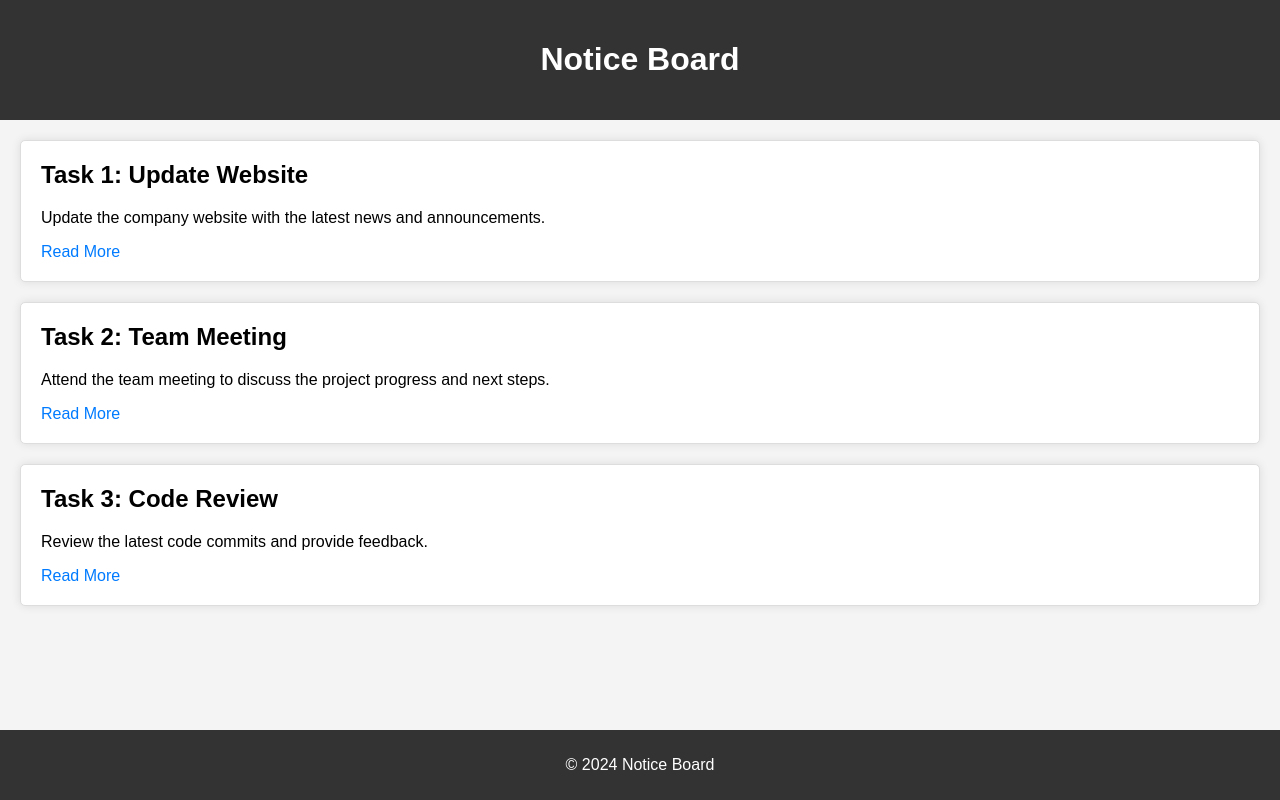
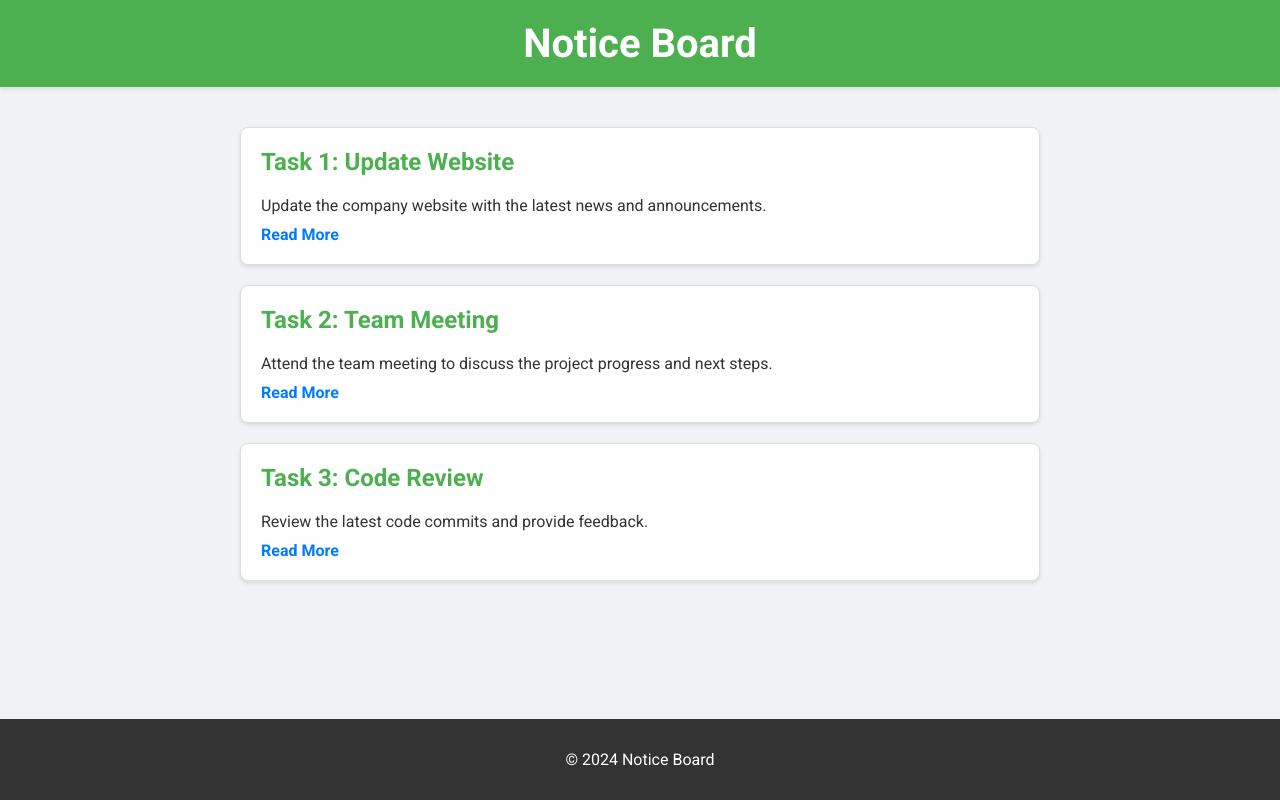
Before and after one commit to santanu360/ss-notice-board, a plain HTML site: page index.html in a window 1280 px wide. Drawn offline with Linux system fonts and the light colour scheme.

Commit message:
Update styles.css

```diff
--- a/styles.css
+++ b/styles.css
@@ -1,43 +1,65 @@
 /* styles.css */
 body {
-  font-family: Arial, sans-serif;
+  font-family: 'Roboto', sans-serif;
   margin: 0;
   padding: 0;
-  background-color: #f4f4f4;
+  background-color: #f0f2f5;
+  color: #333;
 }
 
 header {
-  background-color: #333;
+  background-color: #4CAF50;
   color: #fff;
   padding: 20px 0;
   text-align: center;
+  box-shadow: 0 2px 4px rgba(0, 0, 0, 0.1);
+}
+
+header h1 {
+  margin: 0;
+  font-size: 2.5em;
 }
 
 main {
-  margin: 20px;
+  max-width: 800px;
+  margin: 40px auto;
+  padding: 0 20px;
 }
 
 section#notices {
-  display: flex;
-  flex-direction: column;
+  display: grid;
+  grid-template-columns: 1fr;
   gap: 20px;
 }
 
 .notice {
   background-color: #fff;
   border: 1px solid #ddd;
-  border-radius: 5px;
+  border-radius: 8px;
   padding: 20px;
-  box-shadow: 0 0 10px rgba(0, 0, 0, 0.1);
+  box-shadow: 0 2px 4px rgba(0, 0, 0, 0.1);
+  transition: transform 0.3s, box-shadow 0.3s;
+}
+
+.notice:hover {
+  transform: translateY(-5px);
+  box-shadow: 0 4px 8px rgba(0, 0, 0, 0.2);
 }
 
 .notice h2 {
   margin-top: 0;
+  font-size: 1.5em;
+  color: #4CAF50;
+}
+
+.notice p {
+  margin: 10px 0;
 }
 
 .notice a {
   color: #007BFF;
   text-decoration: none;
+  font-weight: bold;
 }
 
 .notice a:hover {
@@ -48,7 +70,7 @@ footer {
   background-color: #333;
   color: #fff;
   text-align: center;
-  padding: 10px 0;
+  padding: 15px 0;
   position: fixed;
   width: 100%;
   bottom: 0;
```
